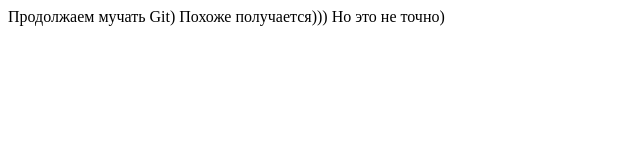
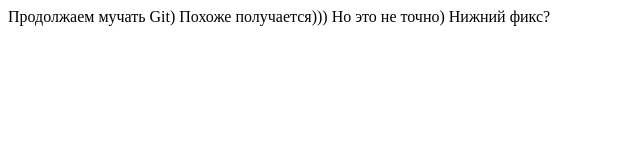
Before and after one commit to vikkont79/gittest, a plain HTML site: page index.html in a window 1280 px wide. Shown: the whole page, without its empty margins (0-640 px from the left). Drawn offline with Linux system fonts and the light colour scheme.

Commit message:
Нижний индекс

```diff
--- a/index.html
+++ b/index.html
@@ -8,5 +8,6 @@
 <body>
   Продолжаем мучать Git) Похоже получается)))
   Но это не точно)
+  Нижний фикс?
 </body>
 </html>
```
